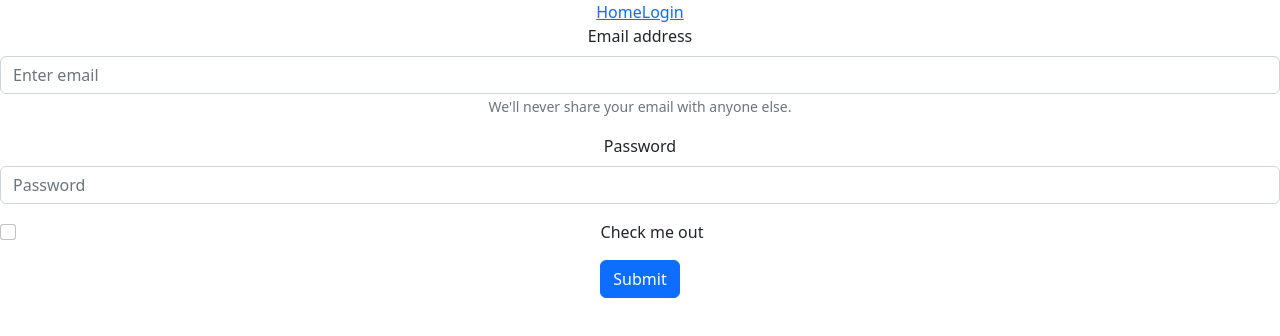
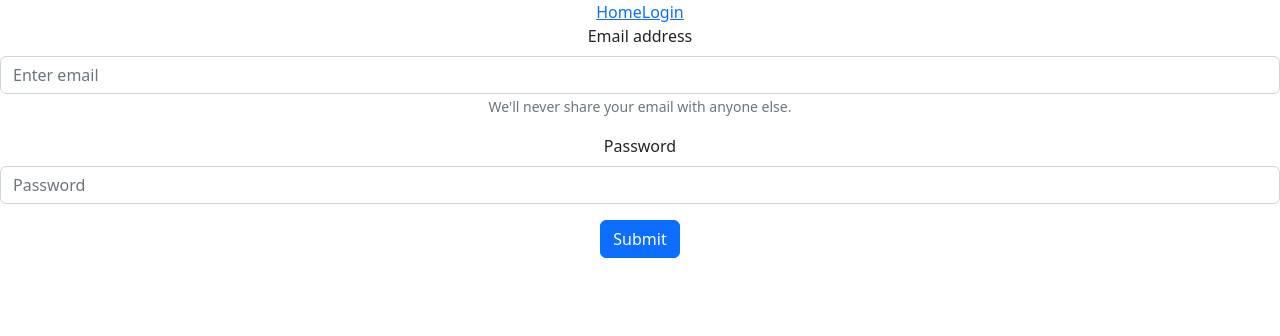
Before and after one commit to MarcusOngKianSiong/Real-estate-app-attempt-2-, a React (Create React App) app: page /login in a window 1280 px wide. Shown: the top 336 px of the page. Built offline with nearby package versions, Linux system fonts and the light colour scheme.

Commit message:
modified route for login and profile page

```diff
--- a/src/pages/external_pages/login.jsx
+++ b/src/pages/external_pages/login.jsx
@@ -36,12 +36,13 @@ export default function Login(){
     }
 
     const handleSubmit = () => {
-        fetch('http://localhost:3005/login')
+        fetch(`https://back-end-real-estate-2.herokuapp.com/login/login?email=${formData.email}&password=${formData.password}`,{method: 'post'})
         .then(res=>{
-            return res.json()
+            return res.json();
         })
         .then(res=>{
             if(res.outcome){
+                console.log(res)
                 sessionStorage.setItem('token',res.token)
                 navigate('/controlpanel')
             }else{
@@ -60,7 +61,7 @@ export default function Login(){
     return(
         <div>
             <NavBar/>
-            <Form>
+            <Form onSubmit={handleSubmit}>
                 <Form.Group className="mb-3" controlId="formBasicEmail">
                     <Form.Label>Email address</Form.Label>
                     <Form.Control type="email" placeholder="Enter email" value={formData.email} onChange={handleChange}/>
@@ -73,9 +74,7 @@ export default function Login(){
                     <Form.Label>Password</Form.Label>
                     <Form.Control type="password" placeholder="Password" value={formData.password} onChange={handleChange}/>
                 </Form.Group>
-                <Form.Group className="mb-3" controlId="formBasicCheckbox">
-                    <Form.Check type="checkbox" label="Check me out" />
-                </Form.Group>
+
                 <Button variant="primary" type="button" onClick={handleSubmit}>
                     Submit
                 </Button>
```
Also changed, not shown: src/pages/internal_pages/pages/profile/profile.jsx (line endings or trailing spaces), 1 other file (tests, documents, lock files or other folders).
